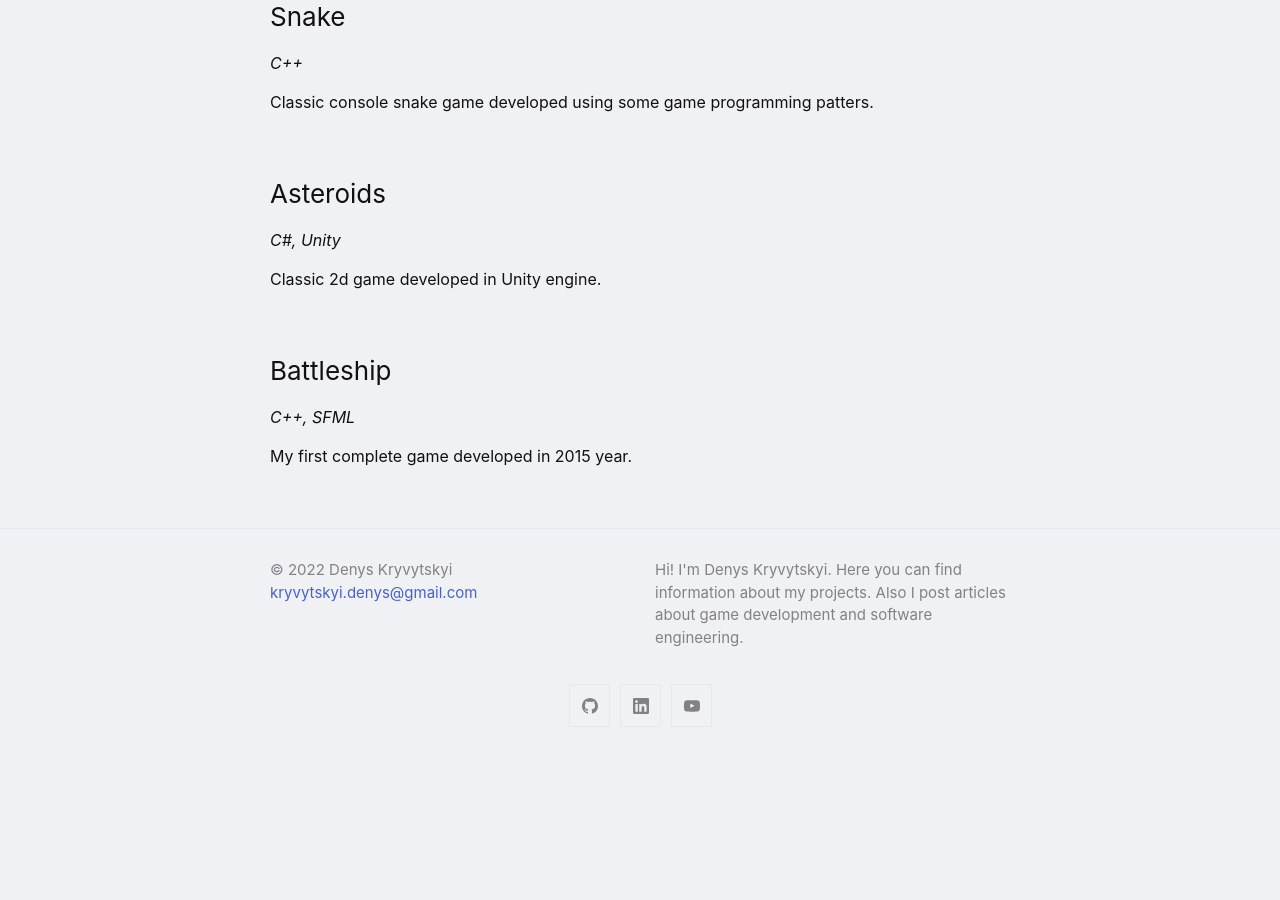
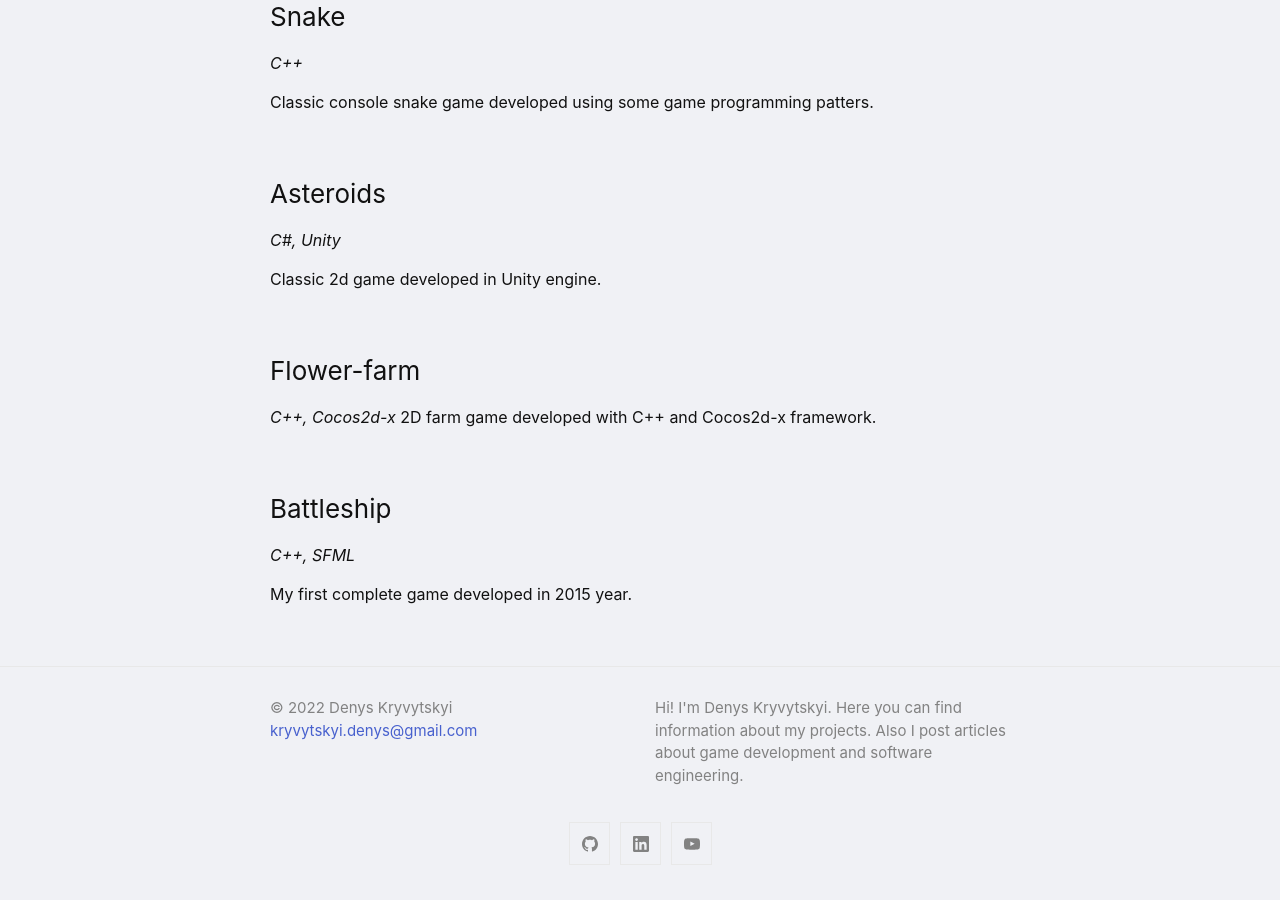
Before and after one commit to denyskryvytskyi/denyskryvytskyi.github.io, a Jekyll site: the page built from projects.md, in a window 1280 px wide and 900 px high, scrolled down 782 px. Built offline with Jekyll 4.4.1, drawn with Linux system fonts in a browser that asks for light colours; before the commit the page ends 1544 px from its top, so only the background shows below that.

Commit message:
Update projects.md

```diff
--- a/projects.md
+++ b/projects.md
@@ -32,6 +32,10 @@ Classic console snake game developed using some game programming patters.
 
 Classic 2d game developed in Unity engine.
 
+### Flower-farm
+*C++, Cocos2d-x*
+2D farm game developed with C++ and Cocos2d-x framework.
+
 ### Battleship
 *C++, SFML*
 
```
